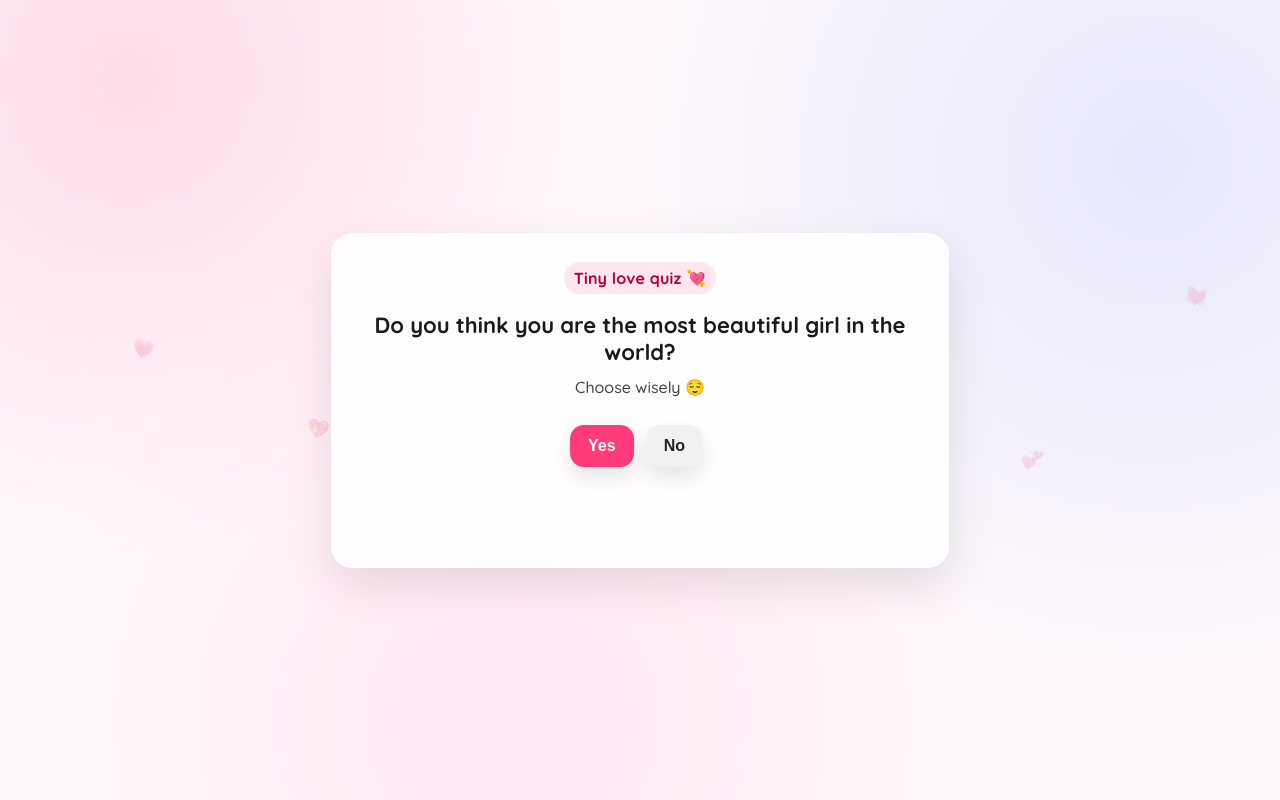
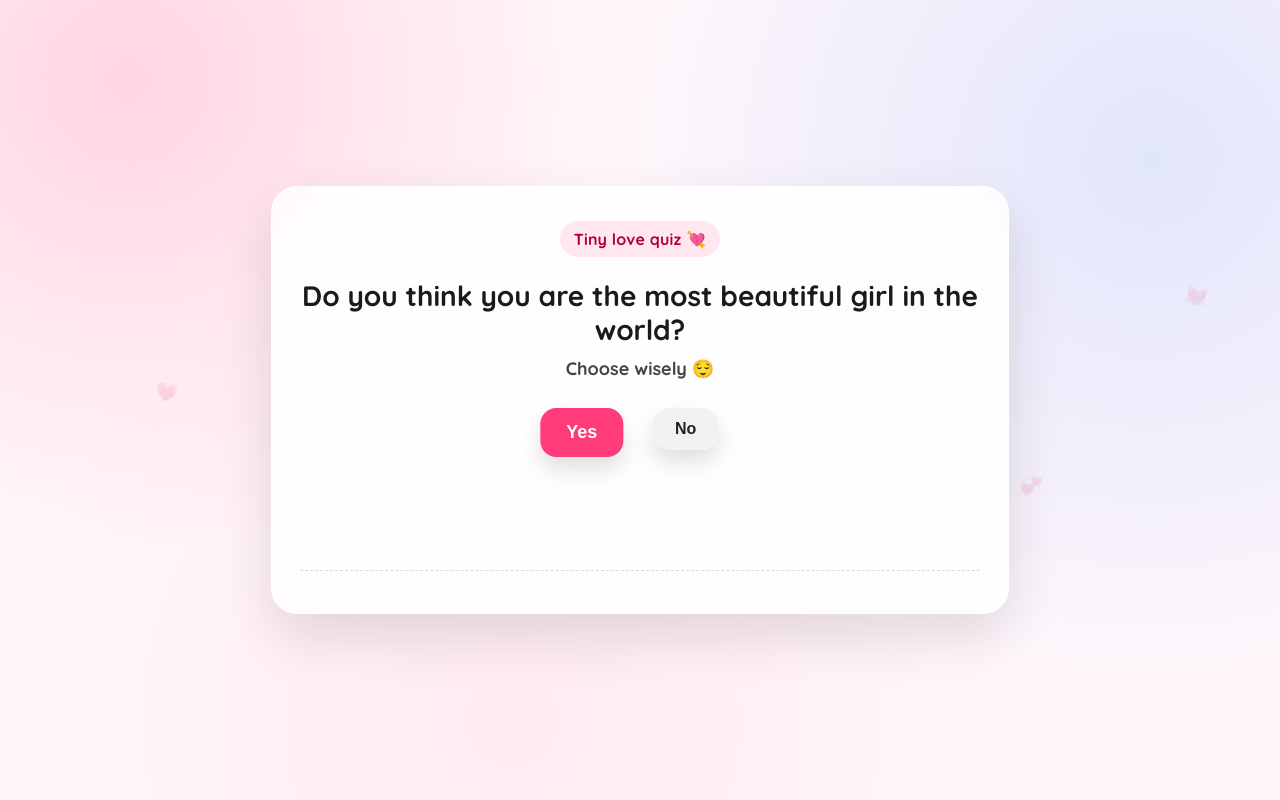
Before and after one commit to abhisheksharma2412/valentine-site, a plain HTML site: page index.html in a window 1280 px wide. Drawn offline with Linux system fonts and the light colour scheme.

Commit message:
Update index.html

```diff
--- a/index.html
+++ b/index.html
@@ -4,162 +4,186 @@
 <head>
   <meta charset="utf-8" />
   <meta name="viewport" content="width=device-width, initial-scale=1" />
-  <title>Question 1</title>
+  <title>Tiny Love Quiz</title>
 
-  <!-- Optional nicer font -->
   <link rel="preconnect" href="https://fonts.googleapis.com">
   <link rel="preconnect" href="https://fonts.gstatic.com" crossorigin>
   <link href="https://fonts.googleapis.com/css2?family=Quicksand:wght@500;700&display=swap" rel="stylesheet">
 
   <style>
-    /* Background + floating hearts */
-    body {
-      font-family: "Quicksand", Arial, sans-serif;
-      min-height: 100vh;
-      margin: 0;
-      display: grid;
-      place-items: center;
+    body{
+      font-family:"Quicksand", Arial, sans-serif;
+      min-height:100vh; margin:0;
+      display:grid; place-items:center;
       background:
-        radial-gradient(circle at 10% 10%, rgba(255,59,122,.15), transparent 35%),
-        radial-gradient(circle at 90% 20%, rgba(47,125,255,.12), transparent 40%),
-        radial-gradient(circle at 40% 90%, rgba(255,200,230,.35), transparent 45%),
+        radial-gradient(circle at 10% 10%, rgba(255,59,122,.18), transparent 35%),
+        radial-gradient(circle at 90% 20%, rgba(47,125,255,.14), transparent 40%),
+        radial-gradient(circle at 40% 90%, rgba(255,220,235,.45), transparent 48%),
         #fff7fb;
-      overflow: hidden;
+      overflow:hidden;
     }
 
-    /* Cute floating hearts (decor) */
-    .heart {
-      position: fixed;
-      bottom: -40px;
-      font-size: 18px;
-      opacity: 0.18;
+    .heart{
+      position:fixed; bottom:-40px;
+      font-size:18px; opacity:.16;
       animation: floatUp linear infinite;
-      user-select: none;
-      pointer-events: none;
+      user-select:none; pointer-events:none;
     }
-    @keyframes floatUp {
-      from { transform: translateY(0) translateX(0) rotate(0deg); }
-      to   { transform: translateY(-120vh) translateX(60px) rotate(25deg); }
+    @keyframes floatUp{
+      from{ transform: translateY(0) translateX(0) rotate(0deg); }
+      to{ transform: translateY(-120vh) translateX(60px) rotate(25deg); }
     }
 
-    .card {
-      position: relative;
-      width: min(560px, 92vw);
-      background: rgba(255,255,255,.85);
+    .card{
+      width:min(680px, 92vw);
+      background: rgba(255,255,255,.86);
       backdrop-filter: blur(10px);
-      border: 1px solid rgba(255,255,255,.7);
-      padding: 28px;
-      border-radius: 22px;
-      box-shadow: 0 18px 45px rgba(0,0,0,.10);
-      text-align: center;
+      border: 1px solid rgba(255,255,255,.75);
+      padding: 34px 28px 26px;
+      border-radius: 26px;
+      box-shadow: 0 22px 55px rgba(0,0,0,.12);
+      text-align:center;
     }
 
-    .badge {
-      display: inline-block;
-      padding: 6px 10px;
-      border-radius: 999px;
+    .badge{
+      display:inline-block;
+      padding:8px 14px;
+      border-radius:999px;
       background: rgba(255,59,122,.12);
-      color: #b3003a;
-      font-weight: 700;
-      margin-bottom: 12px;
-      letter-spacing: .2px;
+      color:#b3003a;
+      font-weight:800;
+      letter-spacing:.2px;
+      margin-bottom:14px;
     }
 
-    h1 {
-      margin: 6px 0 10px;
-      font-size: 22px;
-      line-height: 1.25;
-      color: #1a1a1a;
+    h1{
+      margin:8px 0 10px;
+      font-size:28px;
+      line-height:1.2;
+      color:#1a1a1a;
     }
 
-    p {
-      margin: 0 0 16px;
-      color: #444;
-      font-weight: 500;
+    .sub{
+      margin:0 0 18px;
+      color:#444;
+      font-size:18px;
+      font-weight:600;
     }
 
-    /* This is the KEY: buttons only move inside this box */
-    .playground {
+    /* BUTTON AREA */
+    .playground{
       position: relative;
-      width: 300px;
-      height: 92px;          /* fixed height = prevents overlap with text below */
-      margin: 14px auto 8px; /* space around it */
+      width: 340px;
+      height: 120px;          /* fixed = prevents overlap with text outside */
+      margin: 18px auto 10px;
     }
 
-    button {
-      border: 0;
-      padding: 12px 18px;
-      border-radius: 14px;
-      font-size: 16px;
-      cursor: pointer;
-      font-weight: 700;
-      transition: transform .08s ease;
-      box-shadow: 0 10px 20px rgba(0,0,0,.10);
+    button{
+      border:0;
+      border-radius:16px;
+      font-weight:800;
+      cursor:pointer;
+      box-shadow: 0 12px 22px rgba(0,0,0,.12);
+      transition: transform .08s ease, filter .15s ease;
+    }
+    button:active{ transform: scale(.98); }
+    button:hover{ filter: brightness(1.02); }
+
+    /* Yes sits in the TOP lane */
+    #yesBtn{
+      position:absolute;
+      left: 50%;
+      top: 10px;
+      transform: translateX(-120%);
+      background:#ff3b7a;
+      color:white;
+      font-size:18px;
+      padding:14px 26px;
     }
 
-    button:active { transform: scale(0.98); }
-
-    #yesBtn {
-      position: absolute;
+    /* No starts in the TOP lane but will jump to the BOTTOM lane */
+    #noBtn{
+      position:absolute;
       left: 50%;
-      top: 12px;
-      transform: translateX(-110%);
-      background: #ff3b7a;
-      color: white;
+      top: 10px;
+      transform: translateX(20%);
+      background:#f2f2f2;
+      color:#222;
+      font-size:16px;
+      padding:12px 22px;
     }
 
-    #noBtn {
-      position: absolute;     /* ALWAYS absolute, so it stays inside playground */
-      left: 50%;
-      top: 12px;
-      transform: translateX(10%);
-      background: #f1f1f1;
-      color: #222;
+    .toast{
+      min-height: 26px;
+      margin-top: 10px;
+      color:#c4002b;
+      font-weight:900;
+      font-size:16px;
     }
 
-    .toast {
-      margin-top: 10px;       /* text is outside playground, so no overlap */
-      min-height: 24px;
-      color: #c4002b;
-      font-weight: 800;
+    /* SUCCESS BOX (PROMINENT) */
+    #next{
+      display:none;
+      margin-top: 18px;
+      padding: 18px;
+      border-radius: 18px;
+      background: linear-gradient(135deg, rgba(255,59,122,.16), rgba(255,214,236,.55));
+      border: 1px solid rgba(255,59,122,.20);
+      box-shadow: 0 18px 35px rgba(255,59,122,.16);
+      animation: popIn .35s ease;
+    }
+    @keyframes popIn{
+      from { transform: scale(.90); opacity: 0; }
+      to   { transform: scale(1); opacity: 1; }
     }
 
-    #next {
-      display: none;
-      margin-top: 16px;
-      padding-top: 12px;
-      border-top: 1px dashed rgba(0,0,0,.12);
+    #next h2{
+      margin:0;
+      font-size:30px;
+      color:#b30059;
+      letter-spacing:.2px;
+    }
+    #next p{
+      margin:6px 0 0;
+      font-weight:700;
+      color:#1a1a1a;
     }
 
-    a {
-      display: inline-block;
-      margin-top: 6px;
-      color: #ff3b7a;
-      text-decoration: none;
-      font-weight: 800;
-      padding: 10px 14px;
-      border-radius: 12px;
-      background: rgba(255,59,122,.10);
+    .cta{
+      display:inline-block;
+      margin-top: 14px;
+      padding: 14px 26px;
+      background:#ff3b7a;
+      color:white;
+      border-radius:14px;
+      font-weight:900;
+      text-decoration:none;
+      box-shadow: 0 10px 22px rgba(255,59,122,.35);
     }
-    a:hover { background: rgba(255,59,122,.16); }
+    .cta:hover{ filter: brightness(1.03); }
+
+    .tinyLine{
+      margin-top: 16px;
+      border-top: 1px dashed rgba(0,0,0,.14);
+      padding-top: 16px;
+    }
   </style>
 </head>
 
 <body>
-  <!-- decorative hearts -->
-  <div class="heart" style="left: 8%; animation-duration: 10s;">💗</div>
-  <div class="heart" style="left: 22%; animation-duration: 12s;">💖</div>
-  <div class="heart" style="left: 55%; animation-duration: 11s;">💘</div>
-  <div class="heart" style="left: 78%; animation-duration: 13s;">💞</div>
+  <!-- Decorative hearts -->
+  <div class="heart" style="left: 10%; animation-duration: 11s;">💗</div>
+  <div class="heart" style="left: 24%; animation-duration: 13s;">💖</div>
+  <div class="heart" style="left: 58%; animation-duration: 10s;">💘</div>
+  <div class="heart" style="left: 78%; animation-duration: 14s;">💞</div>
   <div class="heart" style="left: 90%; animation-duration: 9s;">💓</div>
 
   <div class="card">
     <div class="badge">Tiny love quiz 💘</div>
 
     <h1>Do you think you are the most beautiful girl in the world?</h1>
-    <p>Choose wisely 😌</p>
+    <div class="sub">Choose wisely 😌</div>
 
-    <!-- The "playground" is where the No button is allowed to move -->
     <div class="playground" id="playground">
       <button id="yesBtn">Yes</button>
       <button id="noBtn">No</button>
@@ -167,48 +191,49 @@
 
     <div class="toast" id="toast"></div>
 
-    <div id="next">
-      <p style="margin: 0; font-weight: 800; color:#1a1a1a;">Beauty and brains! 💖</p>
-      <a href="valentine.html">Go to the next question →</a>
+    <div class="tinyLine">
+      <div id="next">
+        <h2>Beauty AND Brains 💘✨</h2>
+        <p>Dangerous combination 😌</p>
+        <a class="cta" href="valentine.html">Continue →</a>
+      </div>
     </div>
   </div>
 
   <script>
-    // Grab elements from the page
     const yesBtn = document.getElementById("yesBtn");
     const noBtn = document.getElementById("noBtn");
     const toast = document.getElementById("toast");
     const next = document.getElementById("next");
     const playground = document.getElementById("playground");
 
-    // When she clicks YES: show message + link to page 2
     yesBtn.addEventListener("click", () => {
       toast.textContent = "";
       next.style.display = "block";
     });
 
-    // When she clicks NO: show message and move the NO button INSIDE the playground
+    // No button moves ONLY in the bottom lane, so it can’t cover Yes
     noBtn.addEventListener("click", () => {
       toast.textContent = "Wrong answer 😄 Try again.";
 
-      // Get the usable area size (so we never overlap text outside this box)
-      const box = playground.getBoundingClientRect();
+      const boxW = playground.clientWidth;
+      const boxH = playground.clientHeight;
 
-      // Button size
       const btnW = noBtn.offsetWidth;
       const btnH = noBtn.offsetHeight;
 
-      // Random left/top that always stays inside the box
-      const maxLeft = box.width - btnW;
-      const maxTop = box.height - btnH;
+      // Horizontal range (stay inside box)
+      const left = Math.floor(Math.random() * Math.max(1, (boxW - btnW)));
 
-      const left = Math.floor(Math.random() * Math.max(1, maxLeft));
-      const top = Math.floor(Math.random() * Math.max(1, maxTop));
+      // Bottom lane only:
+      // from half the box height to the bottom (minus button height)
+      const minTop = Math.floor(boxH * 0.55);
+      const maxTop = Math.max(minTop, boxH - btnH);
+      const top = Math.floor(minTop + Math.random() * Math.max(1, (maxTop - minTop)));
 
-      // Apply position within playground
       noBtn.style.left = left + "px";
       noBtn.style.top = top + "px";
-      noBtn.style.transform = "none"; // remove translate so left/top works cleanly
+      noBtn.style.transform = "none";
     });
   </script>
 </body>
```
